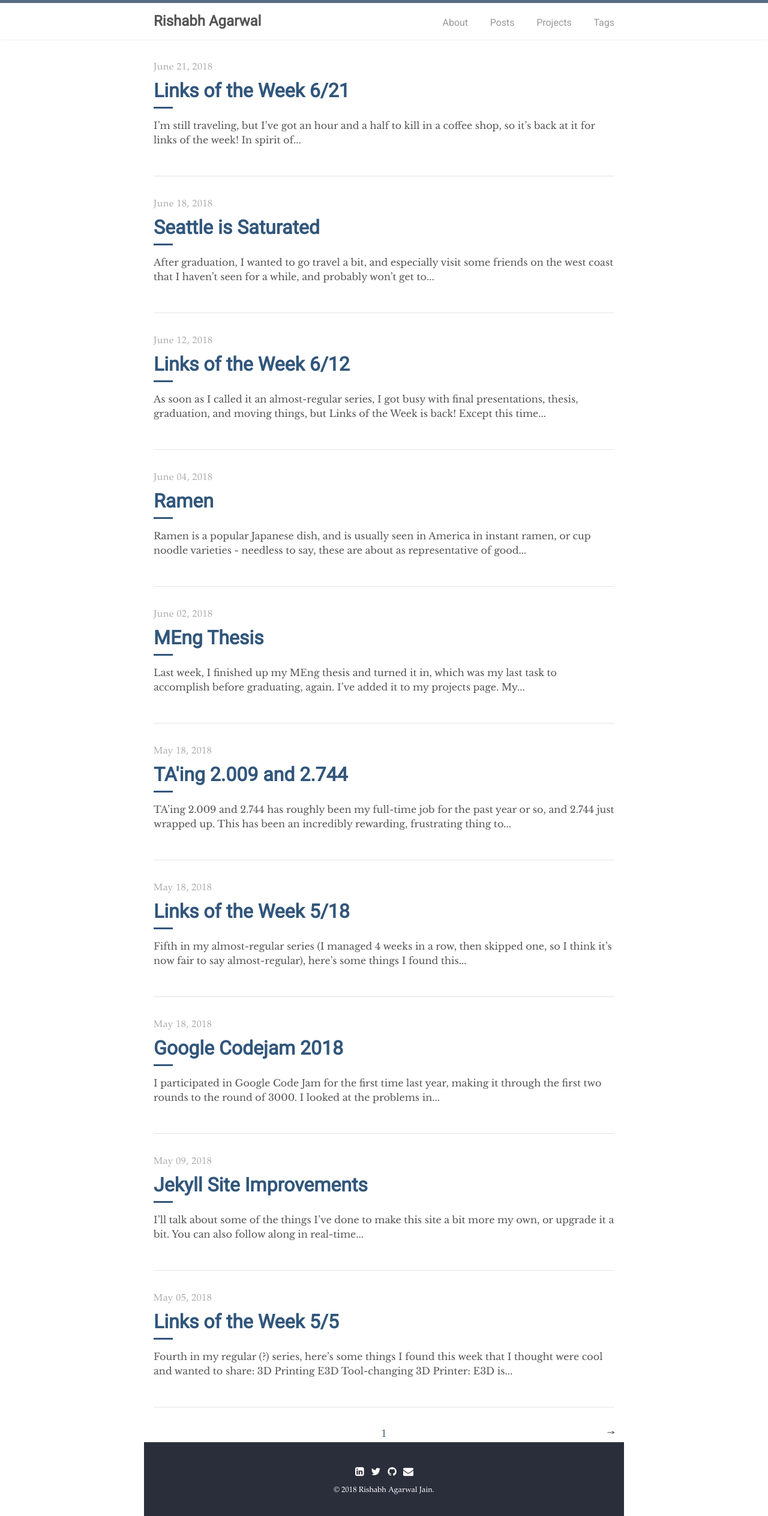
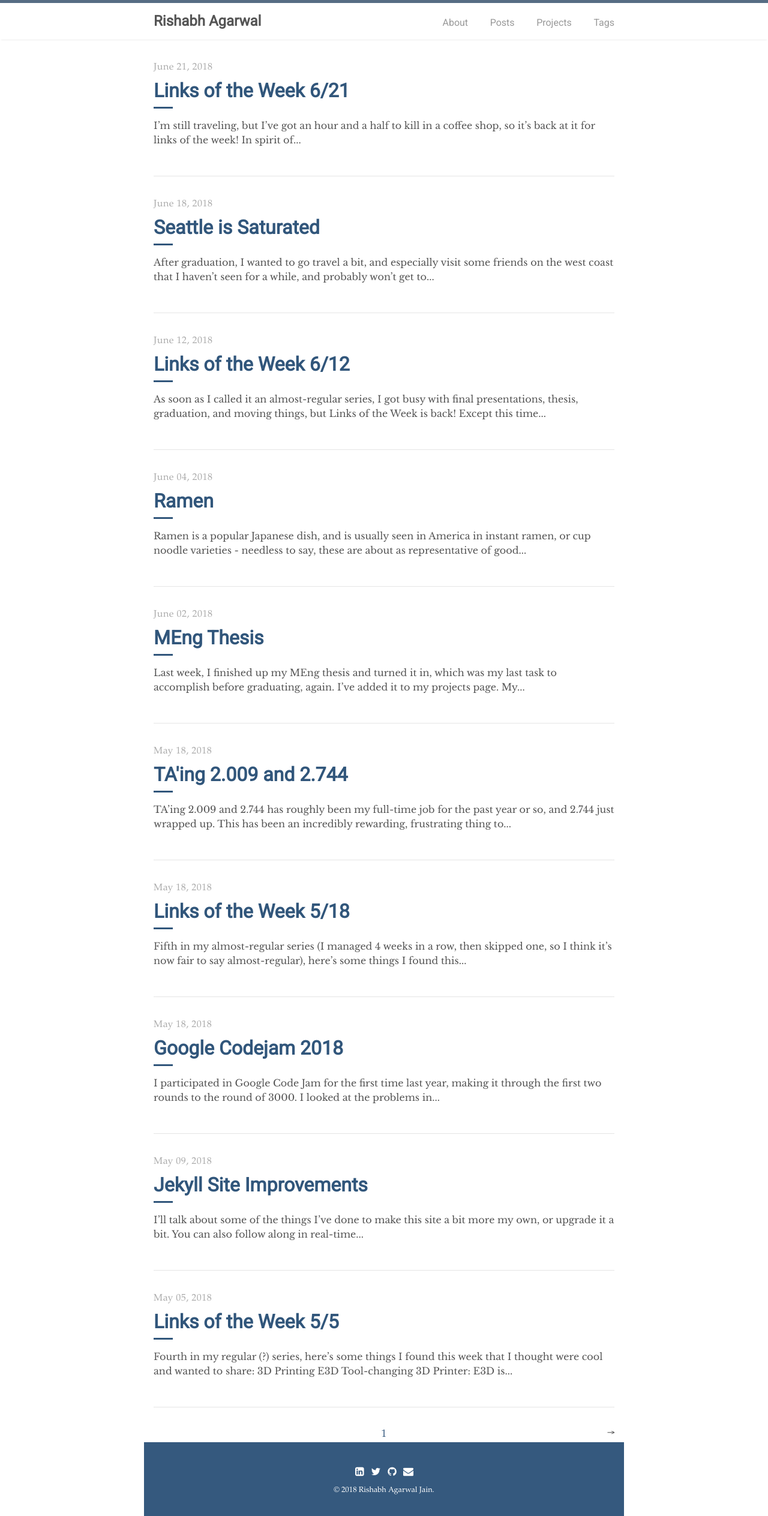
Before and after one commit to rishabmps/rishabmps.github.io, a Jekyll site: the page built from index.html, in a window 1280 px wide. Shown: the whole page at 60% size. Built offline with Jekyll 4.4.1, drawn with Linux system fonts in a browser that asks for light colours; the list of posts is cut into pages by our own code.

Commit message:
added footer css

```diff
--- a/_sass/custom/footer.scss
+++ b/_sass/custom/footer.scss
@@ -1,5 +1,5 @@
 .footer{
-	background-color:#2a2e3b;
+	background-color:#35597e;
 }
 
 .footer-svg{
```
